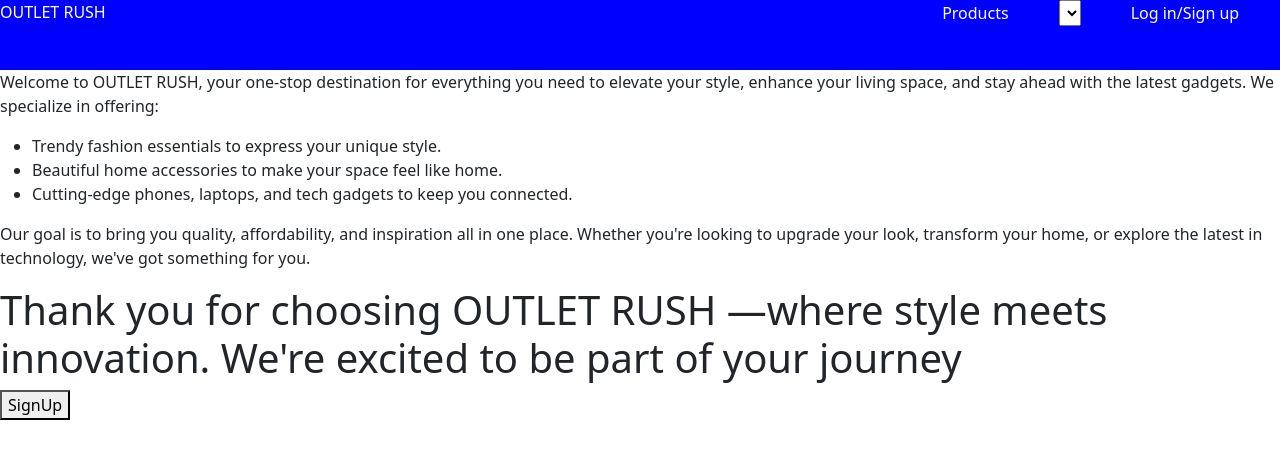
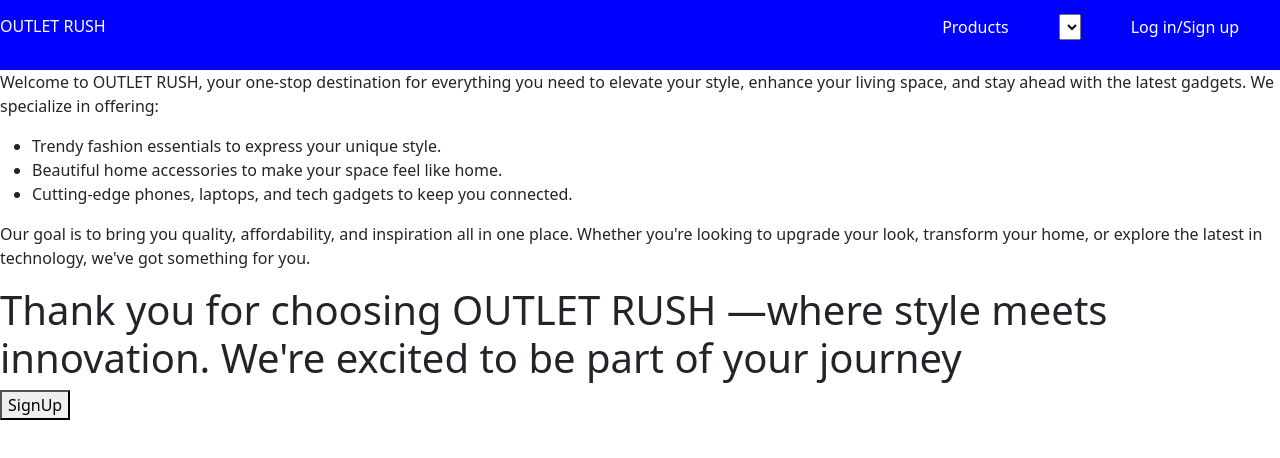
Before and after one commit to ADEDANCE/OUTLET-RUSH, a React (Vite) app: page / in a window 1280 px wide. Shown: the top 458 px of the page. Built offline with nearby package versions, Linux system fonts and the light colour scheme.

Commit message:
change the text to white

```diff
--- a/src/NAVBARS/Navbar.jsx
+++ b/src/NAVBARS/Navbar.jsx
@@ -4,7 +4,7 @@ import { Link } from 'react-router-dom'
 
 const Navbar = () => {
   return (
-    <div className='container-fliud Navbar' >
+    <div className='container-fliud Navbar' style={{alignContent:'center'}}  >
       <Row>
            <Col md={'8'}>
            <nav>OUTLET RUSH</nav>
```
